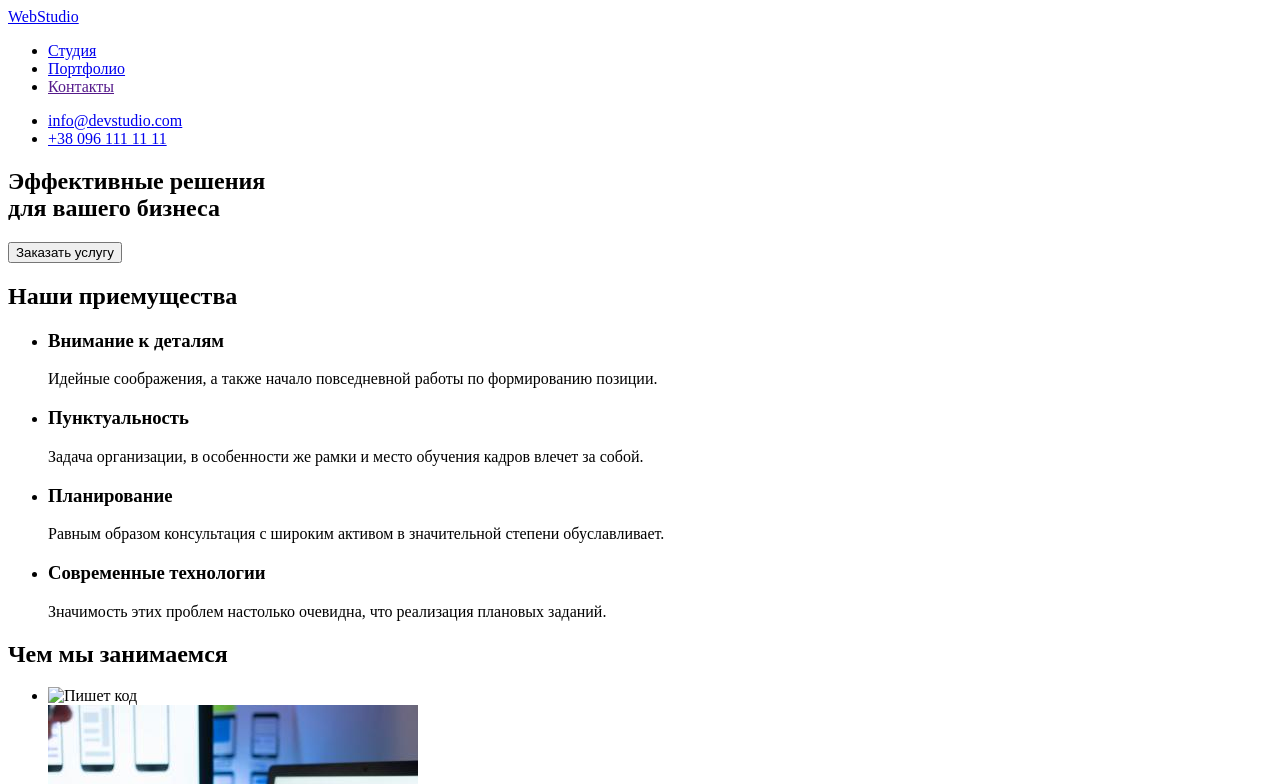
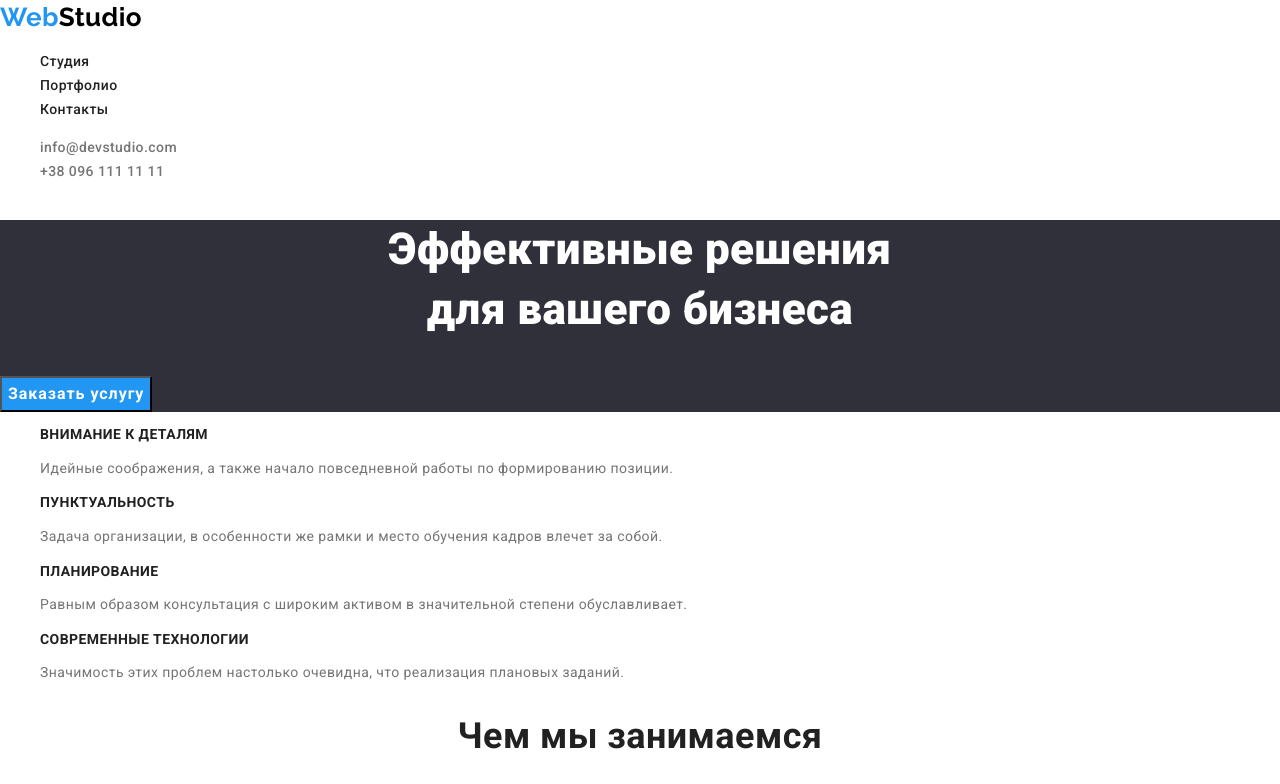
Before and after one commit to mstotskyi/goit-markup-hw-02, a plain HTML site: page index.html in a window 1280 px wide. Shown: the top 784 px of the page. Drawn offline with nearby package versions, Linux system fonts and the light colour scheme.

Commit message:
оформление index.html

```diff
--- a/css/styles.css
+++ b/css/styles.css
@@ -0,0 +1,151 @@
+:root {
+  --main-text-color: #757575;
+  --title-text-color: #212121;
+  --accent-text-color: #2196f3;
+  --accent-buton-color: #188ce8;
+  --filter-button-color: #f5f4fa;
+  --dark-bg-color: #2f303a;
+  --logo-dark-color: #000000;
+  --main-title-color: #ffffff;
+}
+
+body {
+  font-family: 'Roboto', sans-serif;
+  font-size: 14px;
+  line-height: 1.71;
+  letter-spacing: 0.03em;
+  color: var(--main-text-color);
+}
+
+address {
+  font-style: normal;
+}
+
+.link {
+  text-decoration: none;
+  font-weight: 500;
+  line-height: 1.14;
+  color: var(--title-text-color);
+}
+
+.link:hover,
+.link:focus {
+  color: var(--accent-text-color);
+}
+
+.list {
+  list-style: none;
+}
+
+.button {
+  font-weight: 500;
+  font-size: 16px;
+  line-height: 1.62;
+  text-align: center;
+}
+
+.logo {
+  font-family: 'Raleway', sans-serif;
+  text-decoration: none;
+  font-weight: 700;
+  font-size: 26px;
+  line-height: 1.38;
+}
+
+.logo-web {
+  color: var(--accent-text-color);
+}
+
+.logo-studio {
+  color: var(--logo-dark-color);
+}
+
+.hero {
+  background-color: var(--dark-bg-color);
+}
+
+.contact-link {
+  color: var(--main-text-color);
+}
+
+.main-title {
+  font-weight: 900;
+  font-size: 44px;
+  line-height: 1.36;
+  color: var(--main-title-color);
+  text-align: center;
+}
+
+.main-button {
+  font-weight: 700;
+  font-size: 16px;
+  line-height: 1.87;
+  text-align: center;
+  letter-spacing: 0.06em;
+  background-color: var(--accent-text-color);
+  color: var(--main-title-color);
+}
+
+.main-button:focus,
+.main-button:hover {
+  background-color: var(--accent-buton-color);
+}
+
+/* Приемущества */
+
+.section-title {
+  font-weight: 700;
+  font-size: 36px;
+  line-height: 1.17;
+  text-align: center;
+  color: var(--title-text-color);
+}
+
+.visually-hidden {
+  position: absolute !important;
+  clip: rect(1px 1px 1px 1px);
+  clip: rect(1px, 1px, 1px, 1px);
+  padding: 0 !important;
+  border: 0 !important;
+  height: 1px !important;
+  width: 1px !important;
+  overflow: hidden;
+}
+
+.list-title {
+  font-weight: 700;
+  font-size: 14px;
+  line-height: 1.17;
+  text-transform: uppercase;
+  color: var(--title-text-color);
+}
+
+.team {
+  font-size: 16px;
+  line-height: 1.187;
+  text-align: center;
+}
+
+.our-team-member {
+  font-weight: 500;
+  color: #212121;
+}
+
+.foter-section {
+  background-color: var(--dark-bg-color);
+}
+
+.logo-web-footer {
+  color: var(--accent-text-color);
+}
+
+.logo-studio-footer {
+  color: var(--main-title-color);
+}
+
+.our-adress {
+  color: var(--main-title-color);
+}
+.link-footer {
+  color: rgba(255, 255, 255, 0.6);
+}
--- a/index.html
+++ b/index.html
@@ -5,61 +5,74 @@
     <meta http-equiv="X-UA-Compatible" content="IE=edge" />
     <meta name="viewport" content="width=device-width, initial-scale=1.0" />
     <title>Студия</title>
+    <link
+      rel="stylesheet"
+      href="https://cdnjs.cloudflare.com/ajax/libs/modern-normalize/1.0.0/modern-normalize.min.css"
+      integrity="sha512-ISS7cAi1PEhQ8jnbJpJZMd29NlhNj4AWYyLOSp2CE/CsHxTCu+r+t0D2yoJudVrd0/8fTVPUVDzY5Tvli75u/g=="
+      crossorigin="anonymous"
+    />
+    <link rel="preconnect" href="https://fonts.gstatic.com" />
+    <link
+      href="https://fonts.googleapis.com/css2?family=Raleway:wght@700&family=Roboto:wght@400;500;700;900&display=swap"
+      rel="stylesheet"
+    />
     <link rel="stylesheet" href="./css/styles.css" />
   </head>
   <body>
     <!-- Шапка -->
     <header>
       <nav>
-        <a href="./index.html">WebStudio</a>
-        <ul>
-          <li><a href="./index.html">Студия</a></li>
-          <li><a href="./portfolio.html">Портфолио</a></li>
-          <li><a href="">Контакты</a></li>
+        <a href="./index.html" class="logo">
+          <span class="logo-web">Web</span><span class="logo-studio">Studio</span></a
+        >
+        <ul class="list">
+          <li><a href="./index.html" class="link nav-link">Студия</a></li>
+          <li><a href="./portfolio.html" class="link nav-link">Портфолио</a></li>
+          <li><a href="" class="link nav-link">Контакты</a></li>
         </ul>
       </nav>
-      <ul>
-        <li><a href="mailto:info@devstudio.com">info@devstudio.com</a></li>
-        <li><a href="phoneto:+380961111111">+38 096 111 11 11</a></li>
+      <ul class="list">
+        <li><a href="mailto:info@devstudio.com" class="link contact-link">info@devstudio.com</a></li>
+        <li><a href="phoneto:+380961111111" class="link contact-link">+38 096 111 11 11</a></li>
       </ul>
     </header>
     <main>
       <!-- Герой -->
-      <div>
+      <div class="hero">
         <section>
-          <h1>
+          <h1 class="main-title">
             Эффективные решения <br />
             для вашего бизнеса
           </h1>
-          <button type="button">Заказать услугу</button>
+          <button type="button" class="main-button">Заказать услугу</button>
         </section>
       </div>
       <!-- Приемущества -->
       <section>
-        <h2>Наши приемущества</h2>
-        <ul>
+        <h2 class="visually-hidden">Наши приемущества</h2>
+        <ul class="list">
           <li>
-            <h3>Внимание к деталям</h3>
+            <h3 class="list-title">Внимание к деталям</h3>
             <p>Идейные соображения, а также начало повседневной работы по формированию позиции.</p>
           </li>
           <li>
-            <h3>Пунктуальность</h3>
+            <h3 class="list-title">Пунктуальность</h3>
             <p>Задача организации, в особенности же рамки и место обучения кадров влечет за собой.</p>
           </li>
           <li>
-            <h3>Планирование</h3>
+            <h3 class="list-title">Планирование</h3>
             <p>Равным образом консультация с широким активом в значительной степени обуславливает.</p>
           </li>
           <li>
-            <h3>Современные технологии</h3>
+            <h3 class="list-title">Современные технологии</h3>
             <p>Значимость этих проблем настолько очевидна, что реализация плановых заданий.</p>
           </li>
         </ul>
       </section>
       <!-- Чем мы занимаемся -->
       <section>
-        <h2>Чем мы занимаемся</h2>
-        <ul>
+        <h2 class="section-title">Чем мы занимаемся</h2>
+        <ul class="list">
           <li>
             <img src="./images/img_1.jpg" alt="Пишет код" width="370" />
           </li>
@@ -73,38 +86,40 @@
       </section>
       <!-- Наша команда -->
       <section>
-        <h2>Наша команда</h2>
-        <ul>
+        <h2 class="section-title">Наша команда</h2>
+        <ul class="list team">
           <li>
             <img src="./images/photo_1.jpg" alt="фото Игорь Демьяненко" width="270" />
-            <h3>Игорь Демьяненко</h3>
+            <h3 class="our-team-member">Игорь Демьяненко</h3>
             <p>Product Designer</p>
           </li>
           <li>
             <img src="./images/photo_2.jpg" alt="фото Ольга Репина" width="270" />
-            <h3>Ольга Репина</h3>
+            <h3 class="our-team-member">Ольга Репина</h3>
             <p>Frontend Developer</p>
           </li>
           <li>
             <img src="./images/photo_3.jpg" alt="фото Николай Тарасов" width="270" />
-            <h3>Николай Тарасов</h3>
+            <h3 class="our-team-member">Николай Тарасов</h3>
             <p>Marketing</p>
           </li>
           <li>
             <img src="./images/photo_4.jpg" alt="фото Михаил Ермаков" width="270" />
-            <h3>Михаил Ермаков</h3>
+            <h3 class="our-team-member">Михаил Ермаков</h3>
             <p>UI Designer</p>
           </li>
         </ul>
       </section>
     </main>
     <!-- Футер -->
-    <footer>
-      <a href="./index.html">WebStudio</a>
+    <footer class="foter-section">
+      <a href="./index.html" class="logo">
+        <span class="logo-web-footer">Web</span><span class="logo-studio-footer">Studio</span></a
+      >
       <address>
-        г. Киев, пр-т Леси Украинки, 26 <br />
-        <a href="mailto:info@devstudio.com">info@devstudio.com</a><br />
-        <a href="phoneto:+380961111111">+38 096 111 11 11</a><br />
+        <span class="our-adress">г. Киев, пр-т Леси Украинки, 26</span><br />
+        <a href="mailto:info@devstudio.com" class="link link-footer">info@devstudio.com</a><br />
+        <a href="phoneto:+380961111111" class="link link-footer">+38 096 111 11 11</a><br />
       </address>
     </footer>
   </body>
```
Also changed, not shown: portfolio.html (+40 -24 lines).
